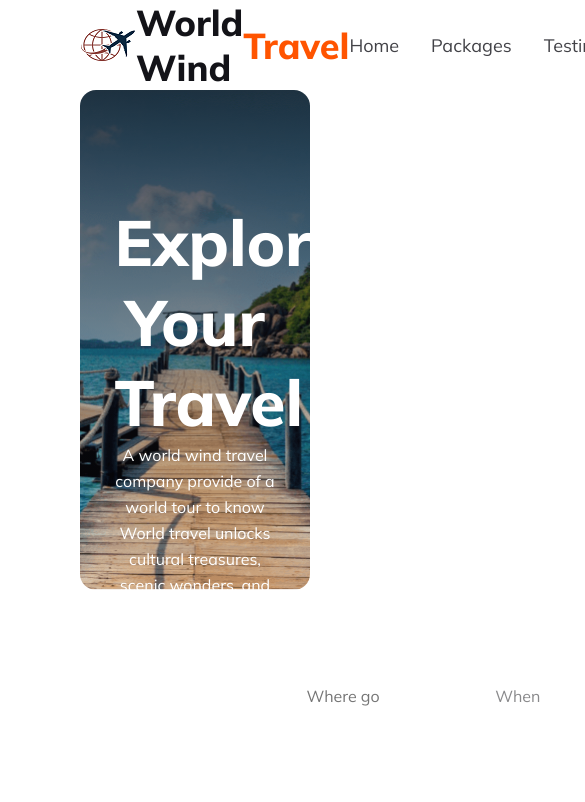
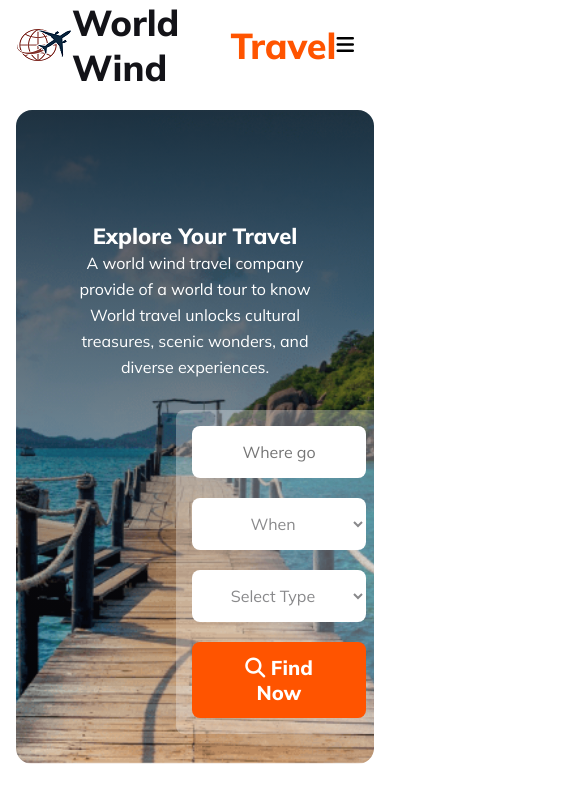
Before and after one commit to zahid-hasan0/Second-Assignment, a plain HTML site: page index.html in a window 390 px wide. Shown: the top 802 px of the page, 585 px wide, since content can reach past the window. Drawn offline with Linux system fonts and the light colour scheme.

Commit message:
header section responsive for mobile phone and medium device

```diff
--- a/css/style.css
+++ b/css/style.css
@@ -69,6 +69,9 @@ nav ul li a {
     font-weight: 400;
 
 }
+nav #bar{
+    display: none;
+}
 
 
 
@@ -133,3 +136,56 @@ gap: 20px;
     height: 52px;
 
 }
+
+
+
+
+
+
+
+
+
+
+
+
+/* mobile responsive for 600px  */
+
+@media screen and (max-width:600px) {
+
+    header,main,footer{
+        padding: 0 1rem;
+    }
+
+        /* header section responsive  */
+        .banner{
+            height: auto;
+            margin-top: 20px;
+        }
+
+        nav ul li a{
+            display: none;
+        }
+        nav #bar{
+            display: flex;
+            padding-right: 20px;
+            font-size: 20px;
+            cursor: pointer;
+        }
+        n
+        .banner-content{
+                padding-top: 2rem;
+        }
+        .banner-title{
+            color: #FFF;
+            font-family: Mulish;
+            font-size: 22px;
+
+            font-weight: 800;
+
+        }
+        .banner-form{
+            flex-direction: column;
+            align-items: center;
+        }
+
+}
--- a/index.html
+++ b/index.html
@@ -23,6 +23,7 @@
             <li><a href="">Testimonial</a></li>
             <li><a href="">Blog</a></li>
             <li><a href="">Contact</a></li>
+            <i id="bar" class="fa-solid fa-bars" style="color: #000000;"></i>
         </ul>
     </nav>
 
```
